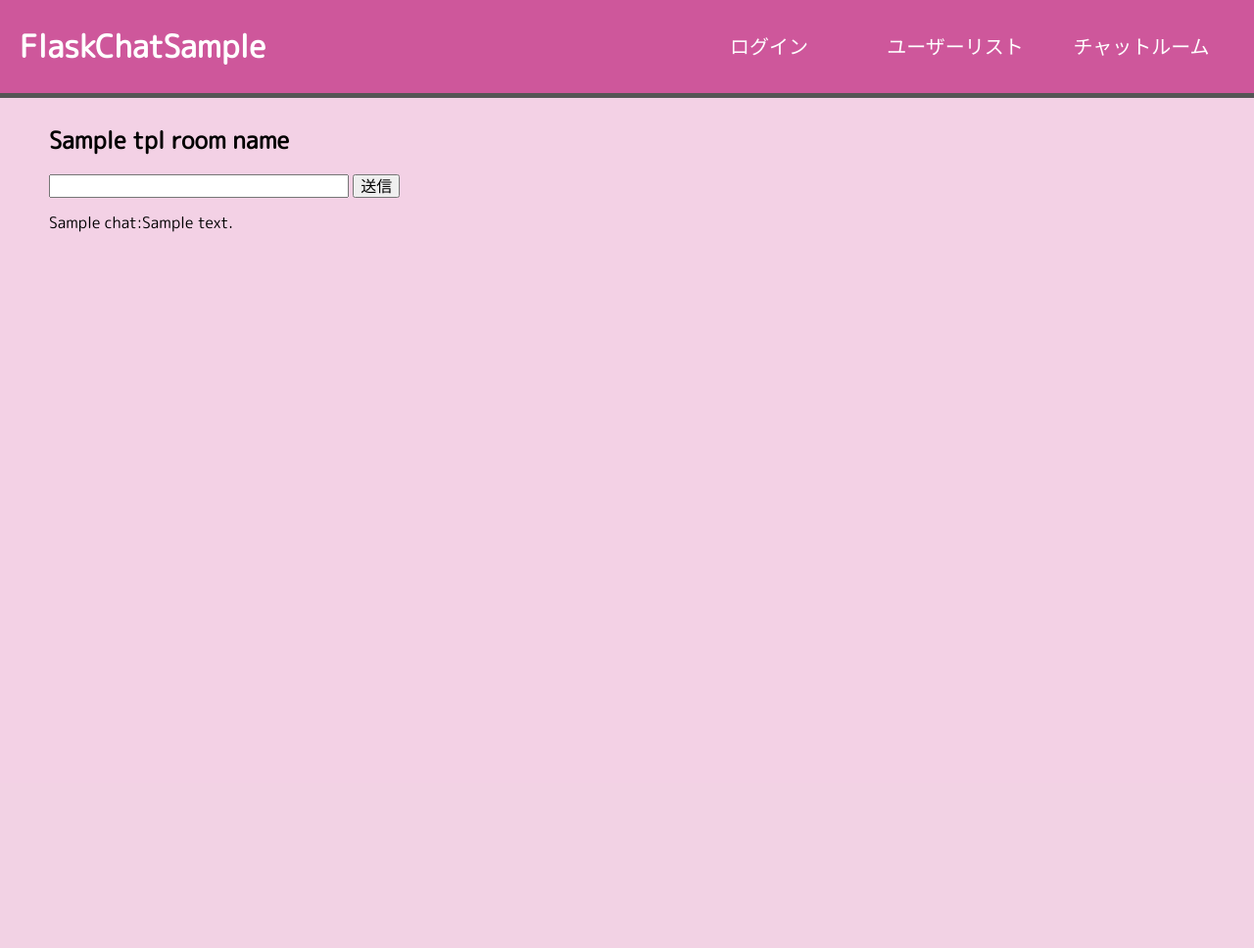
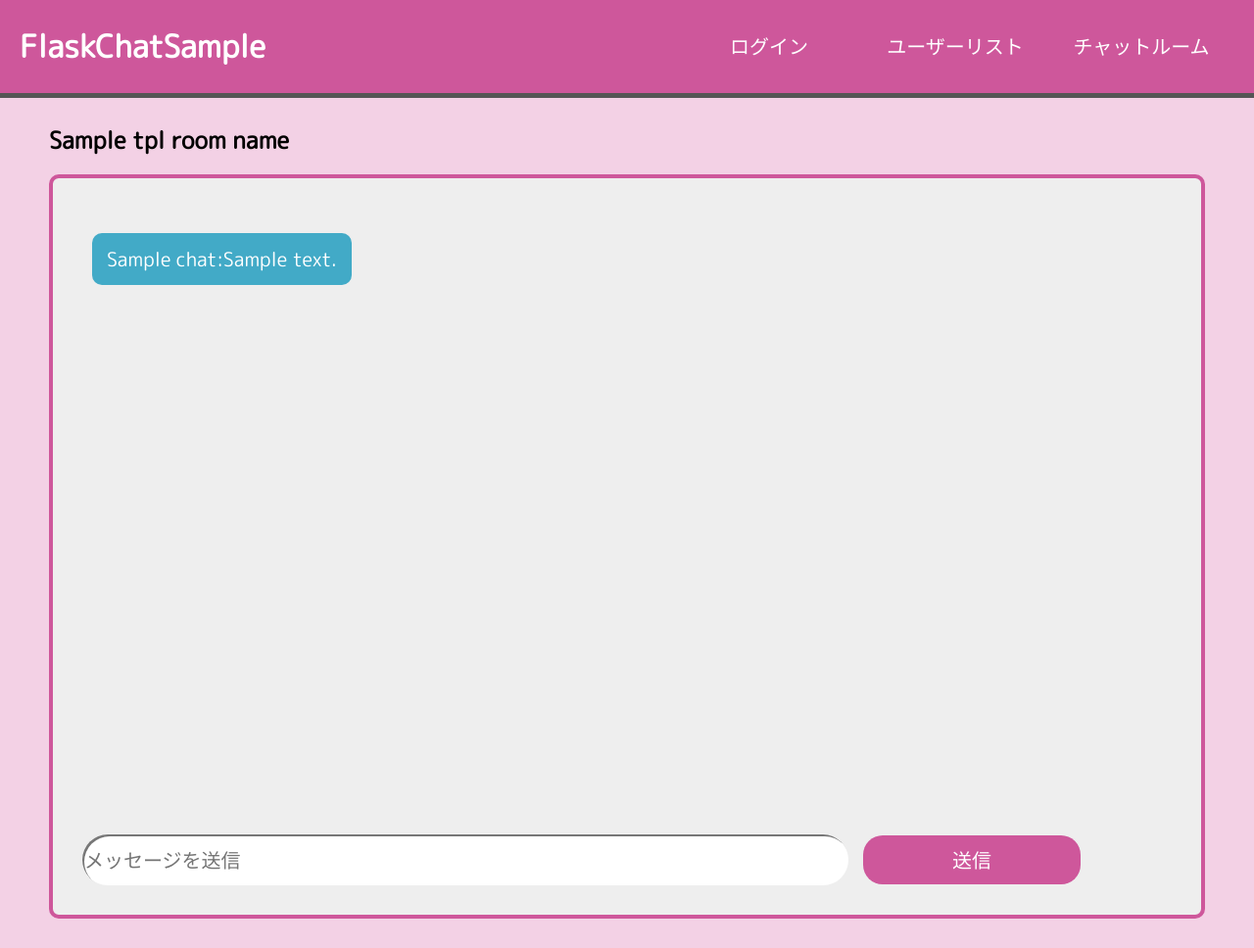
Before and after one commit to AraiRyusei/flaskchat, a Flask app: template templates/chat.html in a window 1280 px wide. Shown: the whole page at 98% size. Before the commit the page ends 237 px from the top, so only its background shows below. Run offline with Flask 2, Linux system fonts and the light colour scheme; the template is opened without the code that fills it: most values are stand-ins (such as "Sample title", 1, 10 or a date in 2020).

Commit message:
チャット画面のCSSほぼ完成

```diff
--- a/app.py
+++ b/app.py
@@ -62,6 +62,7 @@ def chatroom_post(other_id):
 
 @app.route("/chat/<int:chatid>")
 def chat_get(chatid):
+    my_id = session["user_id"]
     # ここにチャットをDBからとって、表示するプログラム
     conn = sqlite3.connect('chattest.db')
     c = conn.cursor()
@@ -75,7 +76,7 @@ def chat_get(chatid):
     c.execute("select room from chat where id = ?", (chatid,))
     room_name = c.fetchone()[0]
     c.close()
-    return render_template("chat.html", chat_list=chat_info, link_chatid=chatid, tpl_room_name=room_name)
+    return render_template("chat.html", chat_list=chat_info, link_chatid=chatid, tpl_room_name=room_name,tpl_my_id=my_id)
 
 
 @app.route("/chat/<int:chatid>", methods=["POST"])
@@ -156,4 +157,4 @@ def logout():
 
 
 if __name__ == "__main__":
-    app.run(debug=True)
+    app.run(debug=True, host="0.0.0.0")
--- a/static/css/style.css
+++ b/static/css/style.css
@@ -400,7 +400,7 @@ header h1 {
 
 
 .menu p:hover{
-    background-color: #C0D860;
+    background-color: #A4C520;
     border-radius: 10px;
     transition: all .3s;
 
@@ -450,7 +450,7 @@ header h1 {
 }
 
 .loginForm input[type="submit"]:hover{
-    background-color: #C0D860;
+    background-color: #A4C520;
     color: #000;
     transition: all .3s;
 }
@@ -495,7 +495,7 @@ header h1 {
 }
 
 .userCard input:hover{
-    background-color: #C0D860;
+    background-color: #A4C520;
     color: #000;
     transition: all .3s;
 }
@@ -539,7 +539,7 @@ header h1 {
 }
 
 .roomCard input:hover{
-  background-color: #C0D860;
+  background-color: #A4C520;
   color: #000;
   transition: all .3s;
 }
@@ -548,3 +548,76 @@ header h1 {
   font-size: 20px;
 }
 /* ////////////////////////////////////////////////////////// */
+
+/* チャットページ */
+
+.chatBox{
+  position: relative;
+  padding: 30px;
+  border: #CE579B 4px solid ;
+  border-radius: 10px;
+  background-color: #eeeeee;
+
+
+}
+
+.chatMessage{
+  padding: 10px;
+  margin-bottom: 20px;
+  overflow: auto;
+  height: 600px;
+}
+
+
+
+
+.fromText{
+  text-align: right;
+}
+
+.chatBox input[type="text"]{
+  box-shadow: 2px 2px inset rgb(119, 119, 119);
+  border: 0px;
+  width: 70%;
+  height: 50px;
+  border-radius: 30px;
+  font-size: 20px;
+}
+
+.chatBox input[type="submit"]{
+  margin-left: 10px;
+  width: 20%;
+  height: 50px;
+  border-radius: 20px;
+  border: 0px;
+  background-color: #CE579B;
+  color: white;
+  font-size: 20px;
+}
+
+.chatBox input[type="submit"]:hover{
+  border: 3px solid #CE579B;
+  color: #CE579B;
+  background-color: white;
+  transition: all .3s;
+}
+
+
+
+.chatBox p span{
+  display: inline-block;
+  font-size: 20px;
+  padding: 15px;
+  border-radius: 10px;
+  max-width: 50%;
+}
+
+.fromText span{
+  background-color: #A4C520;
+  color: white;
+}
+
+.toText span{
+  background-color: #42AAC7;
+  color: white;
+}
--- a/templates/base.html
+++ b/templates/base.html
@@ -6,15 +6,20 @@
     <meta http-equiv="X-UA-Compatible" content="IE=edge">
     <meta name="viewport" content="width=device-width, initial-scale=1.0">
     <link href="https://fonts.googleapis.com/css?family=M+PLUS+Rounded+1c" rel="stylesheet">
-    </head>
-    <link rel="stylesheet" href="/static/css/style.css">
-    <title>FlaskChatSample</title>
+    <script src="https://code.jquery.com/jquery-2.2.4.js"
+        integrity="sha256-iT6Q9iMJYuQiMWNd9lDyBUStIq/8PuOW33aOqmvFpqI=" crossorigin="anonymous"></script>
+    <script src="/static/js/common.js"></script>
+</head>
+<link rel="stylesheet" href="/static/css/style.css">
+<title>FlaskChatSample</title>
 </head>
 
 <body>
     <header>
         <div class="container">
-            <a href="/userlist"><h1>FlaskChatSample</h1></a>
+            <a href="/userlist">
+                <h1>FlaskChatSample</h1>
+            </a>
             <div class="menu">
                 <p><a href="/login">ログイン</a></p>
                 <p><a href="/userlist">ユーザーリスト</a></p>
@@ -28,4 +33,5 @@
     </main>
 </body>
 
+
 </html>
--- a/templates/chat.html
+++ b/templates/chat.html
@@ -1,15 +1,25 @@
 {% extends "base.html" %}
 {% block content %}
+<div class="chatTemp">
 
-<h2>{{tpl_room_name}}</h2>
-<form action="/chat/{{link_chatid}}" method="POST">
-    <input type="text" name="input_message">
-    <input type="submit" value="送信">
-</form>
-<div class="chatbox">
-    {% for chat in chat_list%}
-    <p>{{chat["fromname"]}}:{{chat["message"]}}</p>
-    {% endfor %}
+    <h2>{{tpl_room_name}}</h2>
+
+    <div class="chatBox">
+        <div class="chatMessage">
+            {% for chat in chat_list%}
+            {% if tpl_my_id == chat["from"] %}
+            <p class="fromText"><span>{{chat["fromname"]}}:{{chat["message"]}}</span></p>
+            {% else %}
+            <p class="toText"><span>{{chat["fromname"]}}:{{chat["message"]}}</span></p>
+            {% endif %}
+            {% endfor %}
+        </div>
+        <form action="/chat/{{link_chatid}}" method="POST">
+            <input type="text" name="input_message" placeholder="メッセージを送信">
+            <input type="submit" value="送信">
+        </form>
+    </div>
 </div>
 
+
 {% endblock %}
--- a/templates/chatroom.html
+++ b/templates/chatroom.html
@@ -7,7 +7,7 @@
 
         <div class="roomCard">
             <p class="roomName">{{chat[1]}}</p>
-            <form action="/chat/{{chat[0]}}" method="POST">
+            <form action="/chat/{{chat[0]}}">
                 <input type="submit" value="チャットへ">
             </form>
         </div>
```
Also changed, not shown: chattest.db, static/js/common.js (added).
